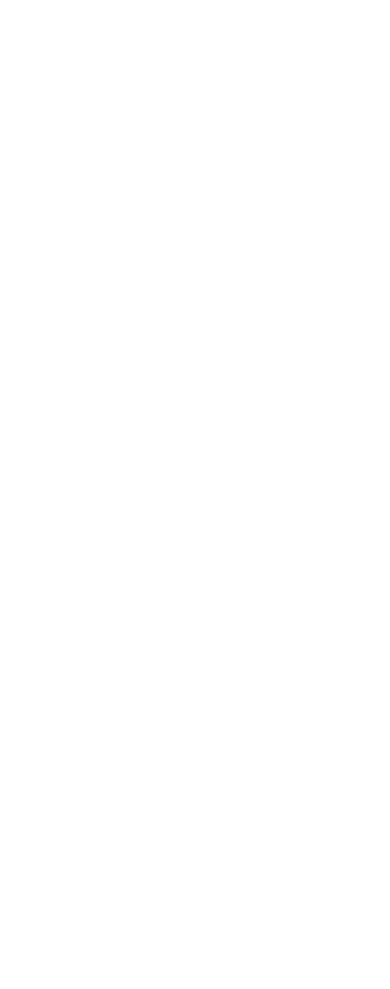
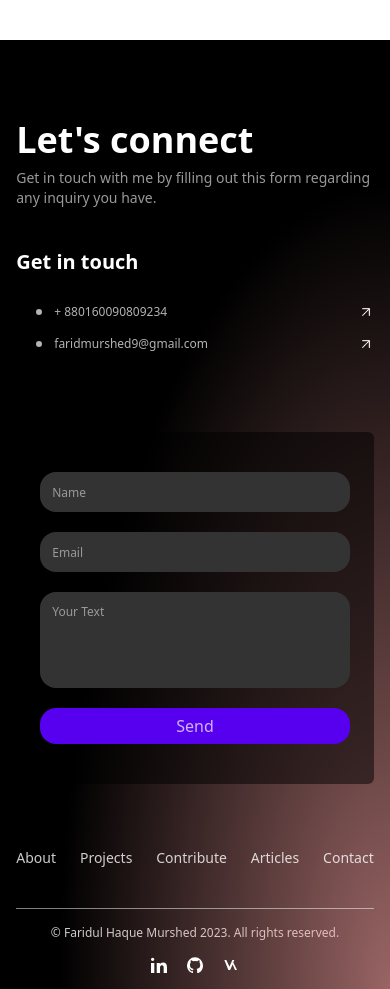
Before and after one commit to faridulhaque/My-Portfolio-V5, a Next.js app: page / in a window 390 px wide. Shown: the part 7940-8929 px from the top of the page. Before the commit the page ends 7980 px from the top, so only its background shows below. Built offline with nearby package versions, Linux system fonts and the light colour scheme.

Commit message:
footer added with responsive

```diff
--- a/app/page.tsx
+++ b/app/page.tsx
@@ -2,6 +2,7 @@
 import Experience from "@/components/about/Experience";
 import Articles from "@/components/articles/Articles";
 import Contribution from "@/components/contribution/Contribution";
+import Footer from "@/components/footer/Footer";
 import Hero from "@/components/hero/Hero";
 import Projects from "@/components/projects/Projects";
 
@@ -14,6 +15,7 @@
       <Projects></Projects>
       <Contribution></Contribution>
       <Articles></Articles>
+      <Footer></Footer>
     </div>
   );
 }
--- /dev/null
+++ b/components/footer/Footer.tsx
@@ -0,0 +1,148 @@
+import Image from "next/image";
+import Link from "next/link";
+import React from "react";
+
+export default function Footer() {
+  const navItems = ["about", "projects", "contribute", "articles", "contact"];
+  return (
+    <div className="relative h-fit bg-black overflow-hidden">
+      <div className="absolute inset-0 pointer-events-none">
+        <div className="absolute inset-0 bg-[radial-gradient(ellipse_at_bottom_right,rgba(255,167,167,0.6),transparent_60%)]" />
+      </div>
+
+      <div className="pb-10 w-11/12 md:w-10/12 mx-auto grid grid-cols-1 lg:grid-cols-2 gap-12 relative z-10 mt-20 border-b border-white/50">
+        <div>
+          <h2 className="text-4xl md:text-5xl lg:text-6xl text-white font-bold">
+            Let&apos;s connect
+          </h2>
+          <p className="text-sm md:text-md text-white/60 py-2">
+            Get in touch with me by filling out this form regarding any inquiry
+            you have.
+          </p>
+
+          <h3 className="text-white text-xl md:text-2xl font-semibold pt-8 pb-5">
+            Get in touch
+          </h3>
+
+          <div className="flex items-center h-8 w-full md:w-3/4 justify-between">
+            <div className="flex items-center">
+              <span className="w-1.5 h-1.5 bg-white/70 rounded-full ml-5" />
+              <span className="text-xs text-white/70 ml-3">
+                + 880160090809234
+              </span>
+            </div>
+            <Image
+              className="ml-5"
+              src="/assets/footer/arrow.png"
+              alt="arrow"
+              width={16}
+              height={16}
+            />
+          </div>
+
+          <div className="flex items-center h-8 w-full md:w-3/4 justify-between">
+            <div className="flex items-center">
+              <span className="w-1.5 h-1.5 bg-white/70 rounded-full ml-5" />
+              <span className="text-xs text-white/70 ml-3">
+                faridmurshed9@gmail.com
+              </span>
+            </div>
+            <Image
+              className="ml-5"
+              src="/assets/footer/arrow.png"
+              alt="arrow"
+              width={16}
+              height={16}
+            />
+          </div>
+        </div>
+
+        <div className="flex flex-col">
+          <ul className="hidden lg:flex text-lg text-white/80 w-full h-12 items-center justify-between">
+            {navItems.map((n) => (
+              <li key={n}>
+                <Link
+                  className="cursor-pointer capitalize text-sm"
+                  href={`#${n}`}
+                >
+                  {n}
+                </Link>
+              </li>
+            ))}
+          </ul>
+
+          <form className="w-full py-10 px-6 md:px-10 bg-black/50 rounded-md mt-6 h-fit">
+            <div className="grid grid-cols-1 md:grid-cols-2 gap-5 text-xs">
+              <input
+                className="outline-none rounded-2xl h-10 bg-[#333333] p-3 text-white"
+                type="text"
+                placeholder="Name"
+              />
+              <input
+                className="outline-none rounded-2xl h-10 bg-[#333333] p-3 text-white"
+                type="text"
+                placeholder="Email"
+              />
+              <textarea
+                className="md:col-span-2 outline-none rounded-2xl h-24 bg-[#333333] p-3 text-white resize-none"
+                placeholder="Your Text"
+              />
+            </div>
+
+            <button
+              type="submit"
+              className="text-white/70 bg-[#5700EF] rounded-2xl w-full h-9 mt-5"
+            >
+              Send
+            </button>
+          </form>
+
+          <ul className="flex lg:hidden justify-between text-sm text-white/80 w-full mt-16">
+            {navItems.map((n) => (
+              <li key={n}>
+                <Link className="cursor-pointer capitalize" href={`#${n}`}>
+                  {n}
+                </Link>
+              </li>
+            ))}
+          </ul>
+        </div>
+      </div>
+
+      <div className="h-auto md:h-16 flex flex-col md:flex-row items-center justify-between w-11/12 md:w-10/12 mx-auto py-4 gap-4">
+        <div className="text-white/80 text-xs text-center md:text-left">
+          © Faridul Haque Murshed 2023. All rights reserved.
+        </div>
+
+        <div className="flex items-center justify-center md:justify-end h-full relative z-20">
+          <svg
+            xmlns="http://www.w3.org/2000/svg"
+            viewBox="0 0 24 24"
+            fill="white"
+            className="size-4 mr-5 cursor-pointer"
+          >
+            <path d="M4.98 3.5C4.98 4.88 3.86 6 2.5 6S0 4.88 0 3.5 1.12 1 2.5 1s2.48 1.12 2.48 2.5zM0 8.98h5V24H0V8.98zM8.5 8.98h4.8v2.05h.07c.67-1.27 2.3-2.6 4.73-2.6C22.4 8.43 24 11 24 15.25V24h-5v-7.6c0-1.81-.03-4.14-2.52-4.14-2.52 0-2.9 1.96-2.9 4v7.74h-5V8.98z" />
+          </svg>
+
+          <svg
+            xmlns="http://www.w3.org/2000/svg"
+            viewBox="0 0 24 24"
+            fill="white"
+            className="size-4 mr-5 cursor-pointer"
+          >
+            <path d="M12 .5A12 12 0 0 0 0 12.6c0 5.34 3.44 9.86 8.2 11.47.6.12.82-.27.82-.58v-2.1c-3.34.74-4.04-1.63-4.04-1.63-.54-1.4-1.32-1.77-1.32-1.77-1.1-.78.1-.76.1-.76 1.22.09 1.86 1.3 1.86 1.3 1.08 1.9 2.84 1.35 3.54 1.03.1-.78.42-1.35.76-1.66-2.67-.32-5.47-1.4-5.47-6.2 0-1.37.46-2.49 1.22-3.37-.12-.32-.54-1.62.12-3.38 0 0 1.02-.34 3.34 1.3a11.3 11.3 0 0 1 6.08 0c2.32-1.64 3.34-1.3 3.34-1.3.66 1.76.24 3.06.12 3.38.76.88 1.22 2 1.22 3.37 0 4.82-2.8 5.88-5.48 6.2.44.38.82 1.14.82 2.32v3.43c0 .3.22.7.82.58A12.1 12.1 0 0 0 24 12.6 12 12 0 0 0 12 .5z" />
+          </svg>
+
+          <svg
+            xmlns="http://www.w3.org/2000/svg"
+            viewBox="0 0 24 24"
+            fill="white"
+            className="size-4 cursor-pointer"
+          >
+            <path d="M2 4.5h3l4.7 10.3L14 4.5h3l-1.6 3.9L21 19.5h-3l-3.6-8.4-3.7 8.4H8L2 4.5z" />
+          </svg>
+        </div>
+      </div>
+    </div>
+  );
+}
```
Also changed, not shown: public/assets/footer/arrow.png (added).
